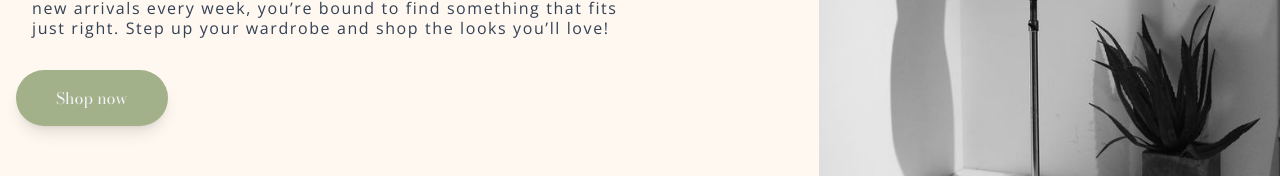
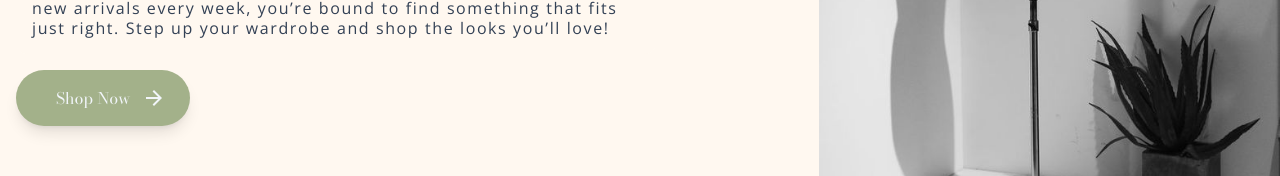
Before and after one commit to mihalisoik/fashion-e-shop-react-tailwind, a React (Vite) app: page / in a window 1280 px wide. Shown: the part 454-630 px from the top of the page. Built offline with nearby package versions, Linux system fonts and the light colour scheme.

Commit message:
made some name corrections in my code

```diff
--- a/src/App.jsx
+++ b/src/App.jsx
@@ -7,7 +7,7 @@ export default function App() {
     <Router>
       <Routes>
         <Route path="/" element={<HomePage />} />
-        <Route path="/order" element={<ProductsPage />} />
+        <Route path="/products" element={<ProductsPage />} />
       </Routes>
     </Router>
   );
--- a/src/components/Subcategories.jsx
+++ b/src/components/Subcategories.jsx
@@ -7,7 +7,7 @@ function Subcategories({ gender }) {
     if (item.gender === gender && !categoryArray.includes(item.category)) {
       categoryArray.push(item.category);
       return (
-        <a href="/order">
+        <a href="/products">
           <li
             key={item.category}
             className="w-full text-md mb-6 px-3 py-1 rounded-sm  hover:bg-white cursor-pointer"
--- a/src/pages/HomePage.jsx
+++ b/src/pages/HomePage.jsx
@@ -1,13 +1,13 @@
 import Navbar from "../sections/Navbar";
 import Hero from "../sections/Hero";
-import PopularItems from "../sections/PopularProducts";
+import PopularProducts from "../sections/PopularProducts";
 import CustomerReviews from "../sections/CustomerReviews";
 import Newsletter from "../sections/Newsletter";
 import Footer from "../sections/Footer";
 import { useState } from "react";
 import { totalQuantity } from "../constants/cart";
 
-function HomePage() {
+function HomePage({ setFilters }) {
   const [renderAddedTooltip, setRenderAddedTooltip] = useState(false);
   const [renderRemovedTooltip, setRenderRemovedTooltip] = useState(false);
 
@@ -56,7 +56,7 @@ function HomePage() {
         renderTotalQuantity={renderTotalQuantity}
       />
       <Hero />
-      <PopularItems
+      <PopularProducts
         animatedAddedTooltip={animatedAddedTooltip}
         animatedRemovedTooltip={animatedRemovedTooltip}
         setRenderTotalQuantity={setRenderTotalQuantity}
--- a/src/sections/Hero.jsx
+++ b/src/sections/Hero.jsx
@@ -13,7 +13,16 @@ function Hero() {
             new arrivals every week, you’re bound to find something that fits
             just right. Step up your wardrobe and shop the looks you’ll love!
           </p>
-          <button className="main-button main-button-hover">Shop now</button>
+          <a href="/products">
+            <button className="main-button main-button-hover flex gap-3 pr-6">
+              <p>Shop Now</p>
+              <img
+                src="src/assets/icons/arrow-forward.svg"
+                alt="Arrow Forward"
+                className=""
+              />
+            </button>
+          </a>
         </div>
       </div>
     </section>
--- a/src/sections/PopularProducts.jsx
+++ b/src/sections/PopularProducts.jsx
@@ -1,7 +1,7 @@
 import ProductCard from "../components/ProductCard";
 import { clothes } from "../constants/clothes";
 
-function PopularItems({
+function PopularProducts({
   animatedAddedTooltip,
   setRenderTotalQuantity,
   animatedRemovedTooltip,
@@ -46,4 +46,4 @@ function PopularItems({
   );
 }
 
-export default PopularItems;
+export default PopularProducts;
```
Also changed, not shown: src/assets/icons/arrow-forward.svg (added).
